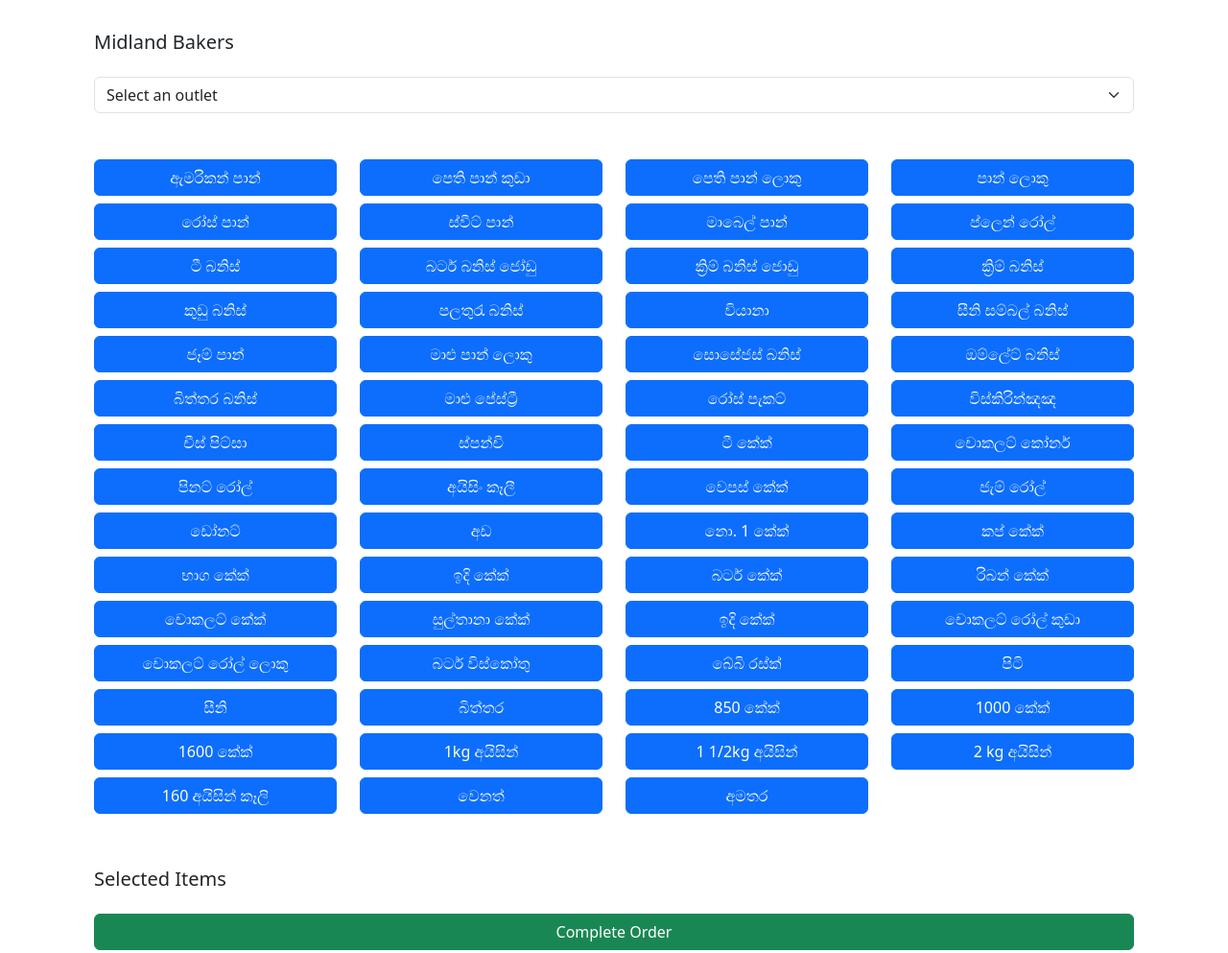
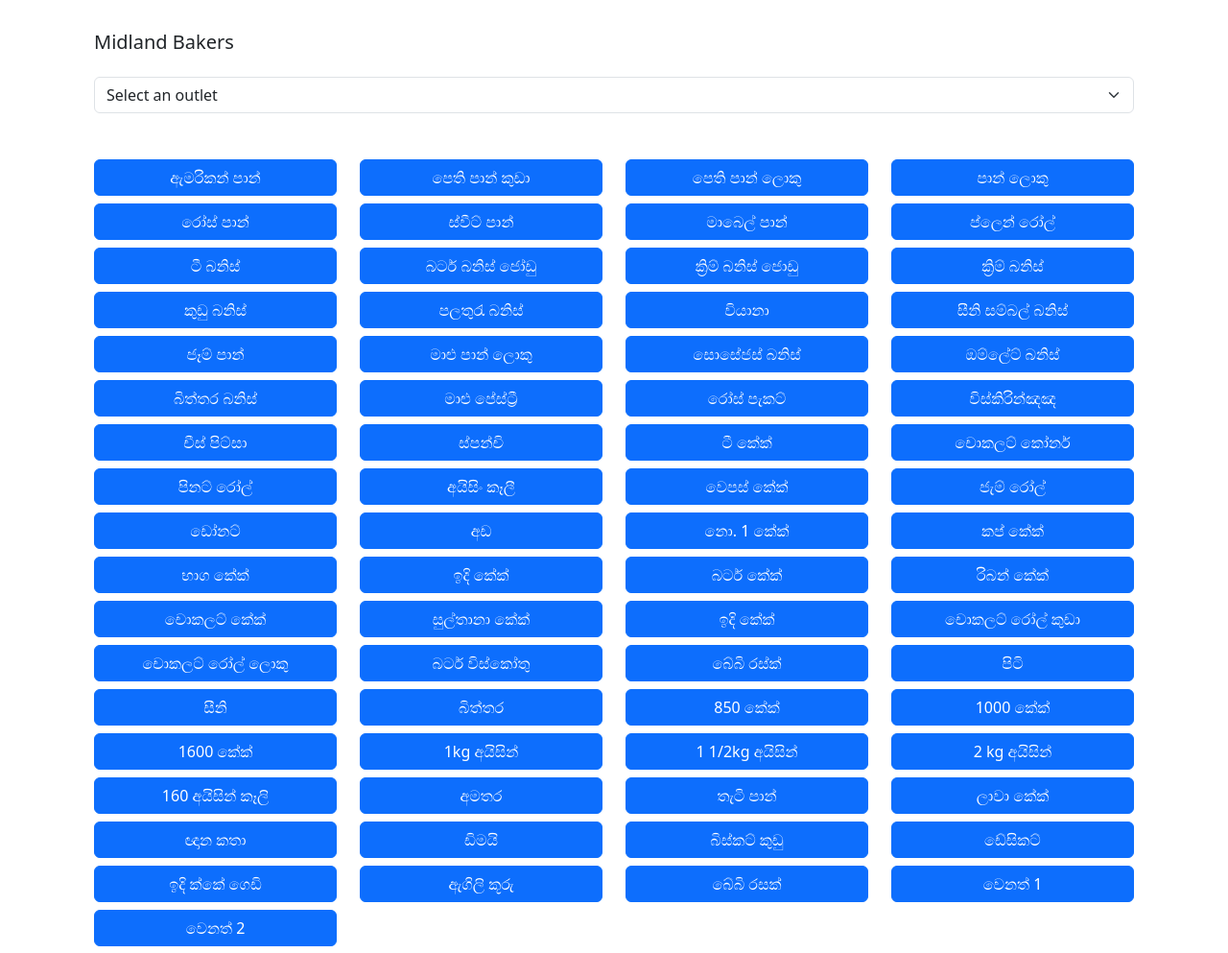
Before and after one commit to manjulaja/midlandcafe.github.io, a plain HTML site: page index.html in a window 1280 px wide. Shown: the top 993 px of the page at 96% size. Drawn offline with nearby package versions, Linux system fonts and the light colour scheme.

Commit message:
Update index.html

```diff
--- a/index.html
+++ b/index.html
@@ -251,8 +251,18 @@
   { id: 'item55', name: '1 1/2kg අයිසින්' },
   { id: 'item56', name: '2 kg අයිසින්' },
   { id: 'item57', name: '160 අයිසින් කෑලි' },
-  { id: 'item58', name: 'වෙනත්' },
   { id: 'item59', name: 'අමතර' },
+  { id: 'item60', name: 'තැටි පාන්' },
+  { id: 'item61', name: 'ලාවා කේක්' },
+  { id: 'item62', name: 'ඥාන කතා' },
+  { id: 'item63', name: 'ඩිමයි' },
+  { id: 'item64', name: 'බිස්කට් කුඩු' },
+  { id: 'item65', name: 'ඩේසිකට්' },
+  { id: 'item66', name: 'ඉදි ක්කේ ගෙඩි' },
+  { id: 'item67', name: 'ඇගිලි කූරු' },
+  { id: 'item68', name: 'බේබි රසක්' },
+  { id: 'item69', name: 'වෙනත් 1' },
+  { id: 'item70', name: 'වෙනත් 2' }
                 // Add more items as needed
             ];
 
```
